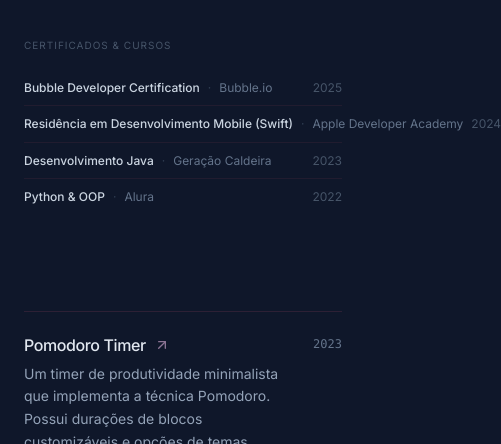
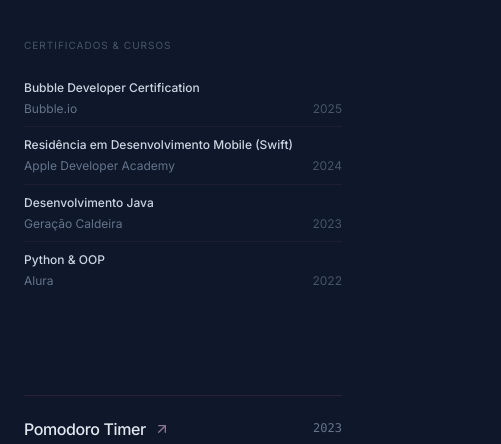
Before and after one commit to ebonatto/ebonatto-dev-v2, a website: page index.html in a window 390 px wide. Shown: the part 3263-3707 px from the top of the page, 501 px wide, since content can reach past the window. Drawn offline with nearby package versions, Linux system fonts and the light colour scheme.

Commit message:
Ajustes layout e mobile

```diff
--- a/index.html
+++ b/index.html
@@ -455,6 +455,20 @@
       font-size: 0.75rem;
     }
 
+    @media (max-width: 640px) {
+      .cert-row {
+        flex-wrap: wrap;
+        align-items: center;
+        row-gap: 0.1rem;
+      }
+      .cert-row span:first-child {
+        flex-basis: 100%;
+      }
+      .cert-row span:nth-child(2) {
+        display: none;
+      }
+    }
+
     .cert-row:last-child {
       border-bottom: none;
     }
@@ -731,7 +745,7 @@
     <main class="lg:w-[55%] py-24 pr-12 pl-6">
 
       <!-- ABOUT -->
-      <section id="about" class="lg:min-h-screen mb-24 scroll-mt-24 lg:flex lg:flex-col lg:justify-start">
+      <section id="about" class="mb-24 scroll-mt-24">
 
         <p class="mb-4 text-slate-400 text-base leading-7"
           data-en="I'm a developer focused on building web and mobile applications with real impact, combining delivery speed, structured thinking, and a constant drive for technical growth. At <span class='font-medium text-slate-200'>SESI/RS</span>, I develop solutions with <span class='font-medium text-slate-200'>Bubble.io</span> and <span class='font-medium text-slate-200'>FlutterFlow</span>, as well as APIs and Cloud Functions with <span class='font-medium text-slate-200'>Python</span> and <span class='font-medium text-slate-200'>Node.js</span> integrated with Firebase. Alongside this, I've been expanding my work with <span class='font-medium text-slate-200'>Google Cloud Platform</span>, exploring the platform more broadly to support scalable applications and integrations."
```
